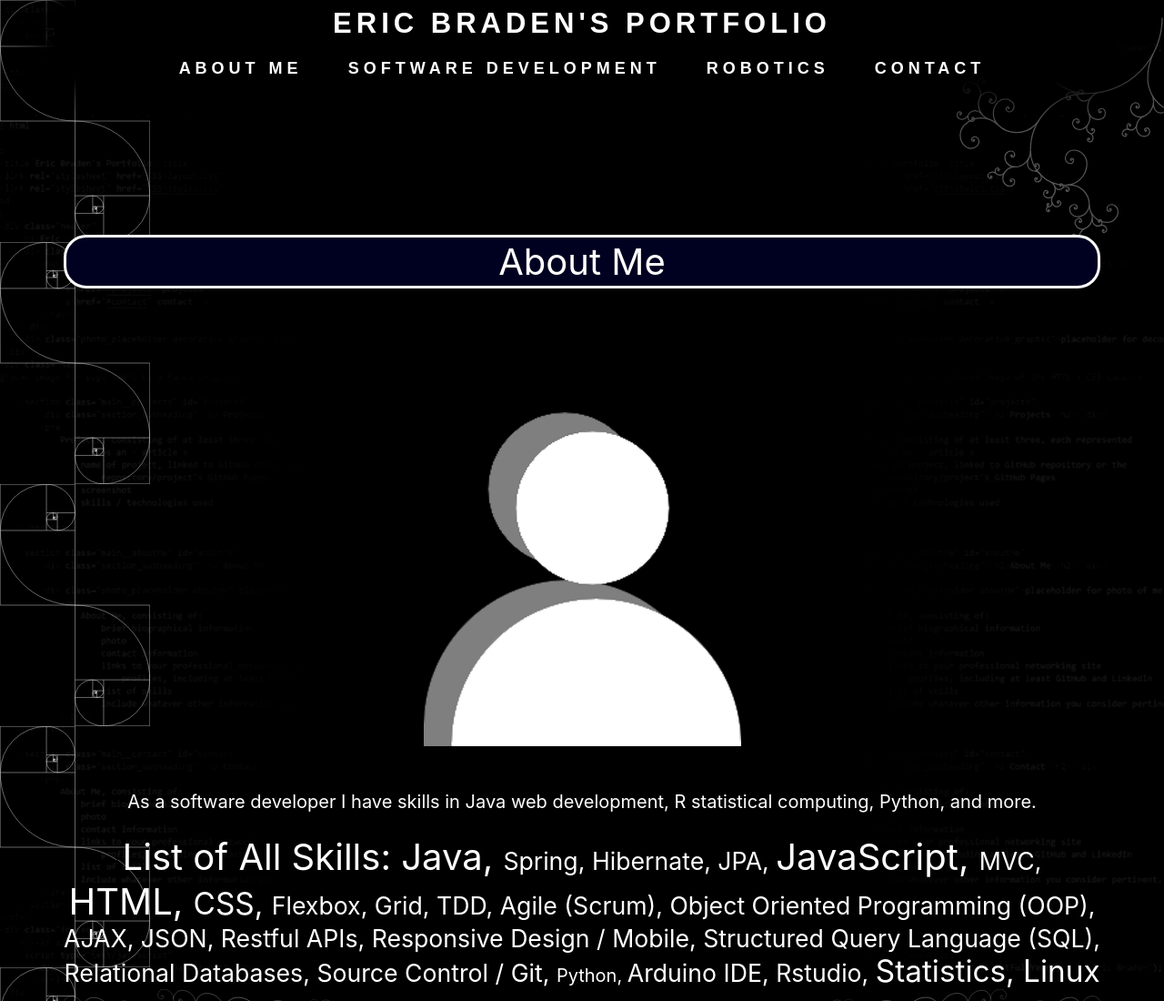
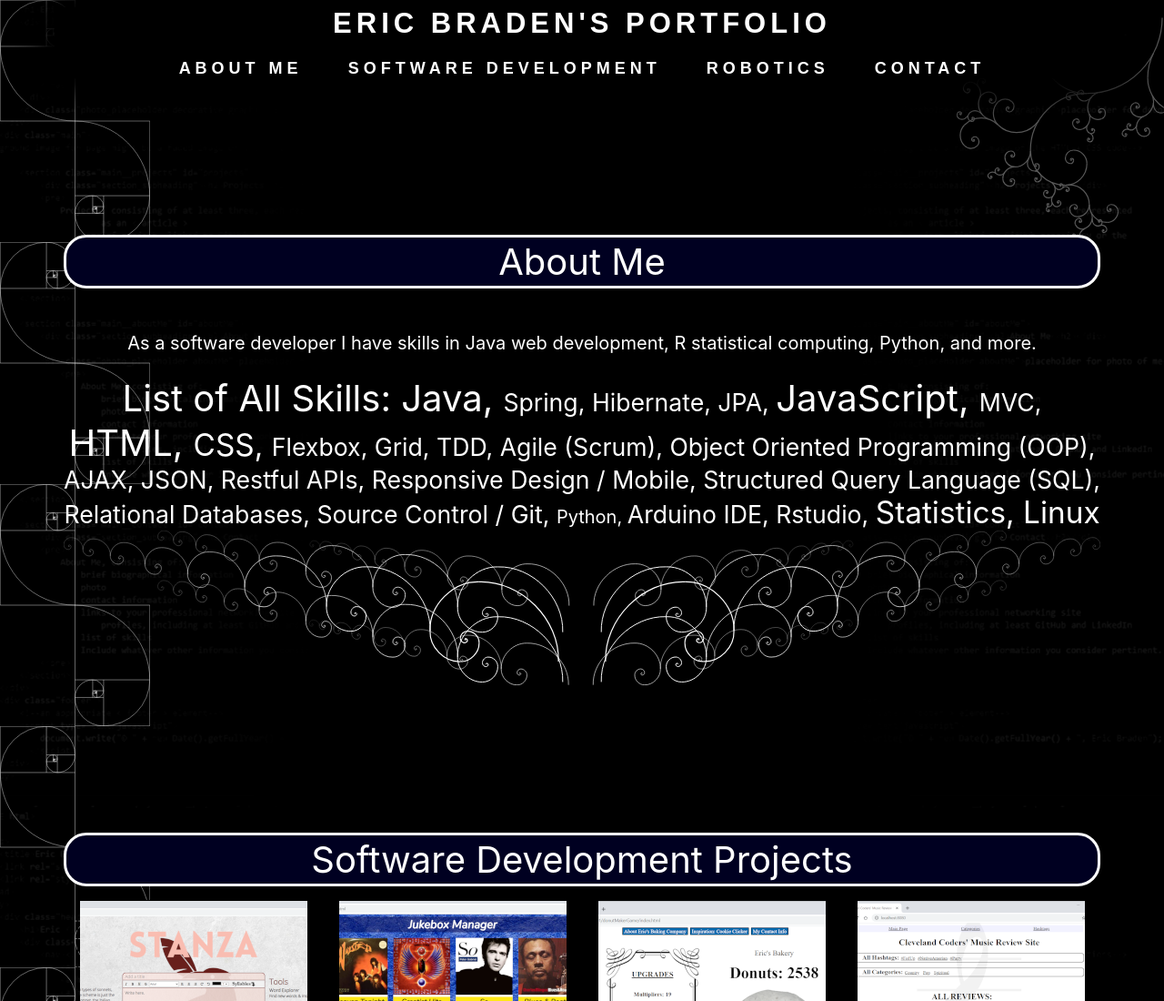
Before and after one commit to EricBraden/EricBraden.github.io, a plain HTML site: page index.html in a window 1280 px wide. Shown: the top 1100 px of the page at 91% size. Drawn offline with Linux system fonts and the light colour scheme.

Commit message:
removed photo placeholder

```diff
--- a/index.html
+++ b/index.html
@@ -31,7 +31,7 @@
 
         <section id="aboutMe">
             <div class="sectionHeading">About Me</div>
-            <img class="myPhotograph" src="./images/blankProfilePhoto.png" alt="">
+            <!-- <img class="myPhotograph" src="./images/blankProfilePhoto.png" alt="">  -->
             <br> <br>
             As a software developer I have skills in Java web development, R statistical computing, Python, and more.
             <br> <br>
```
